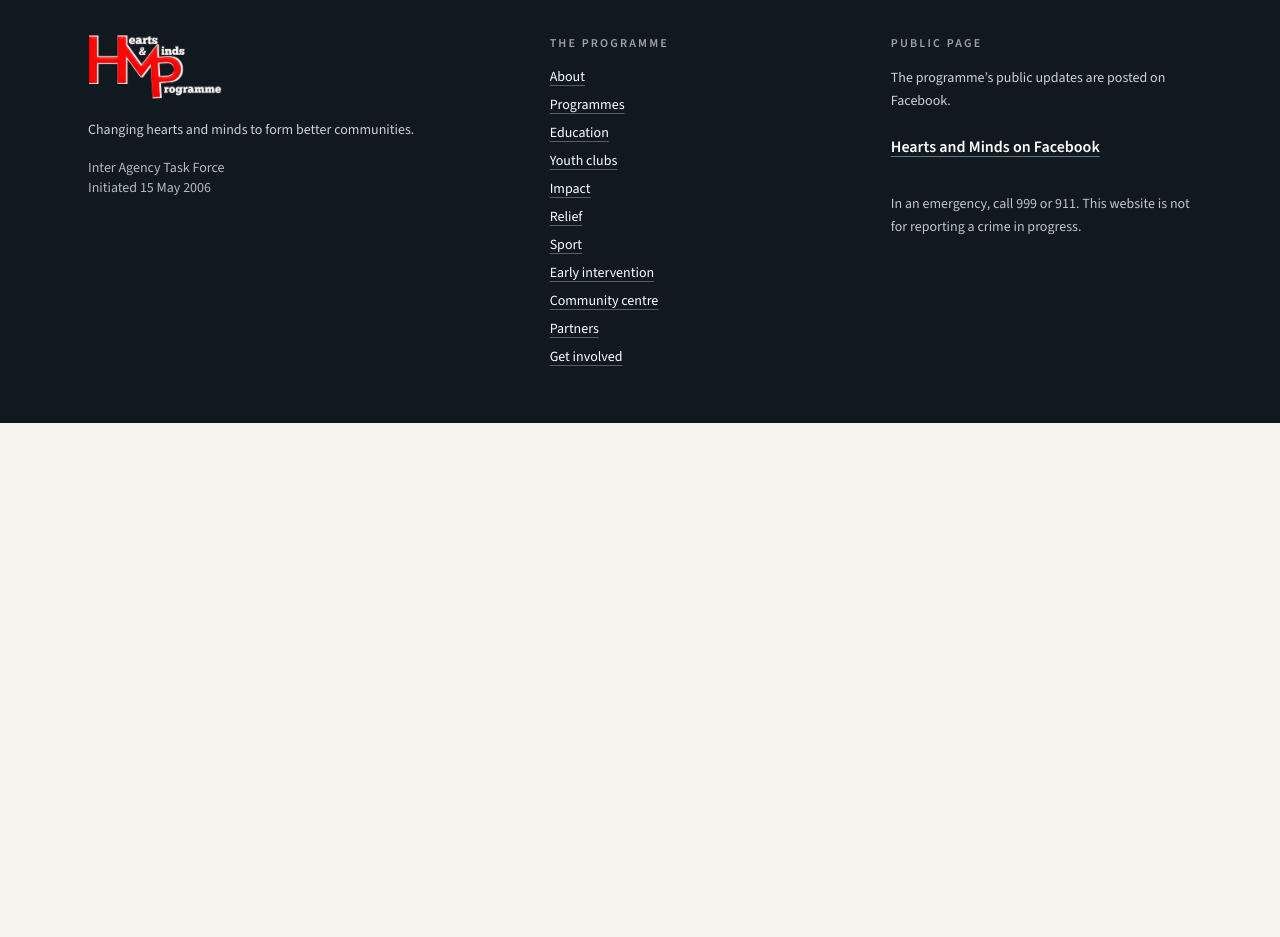
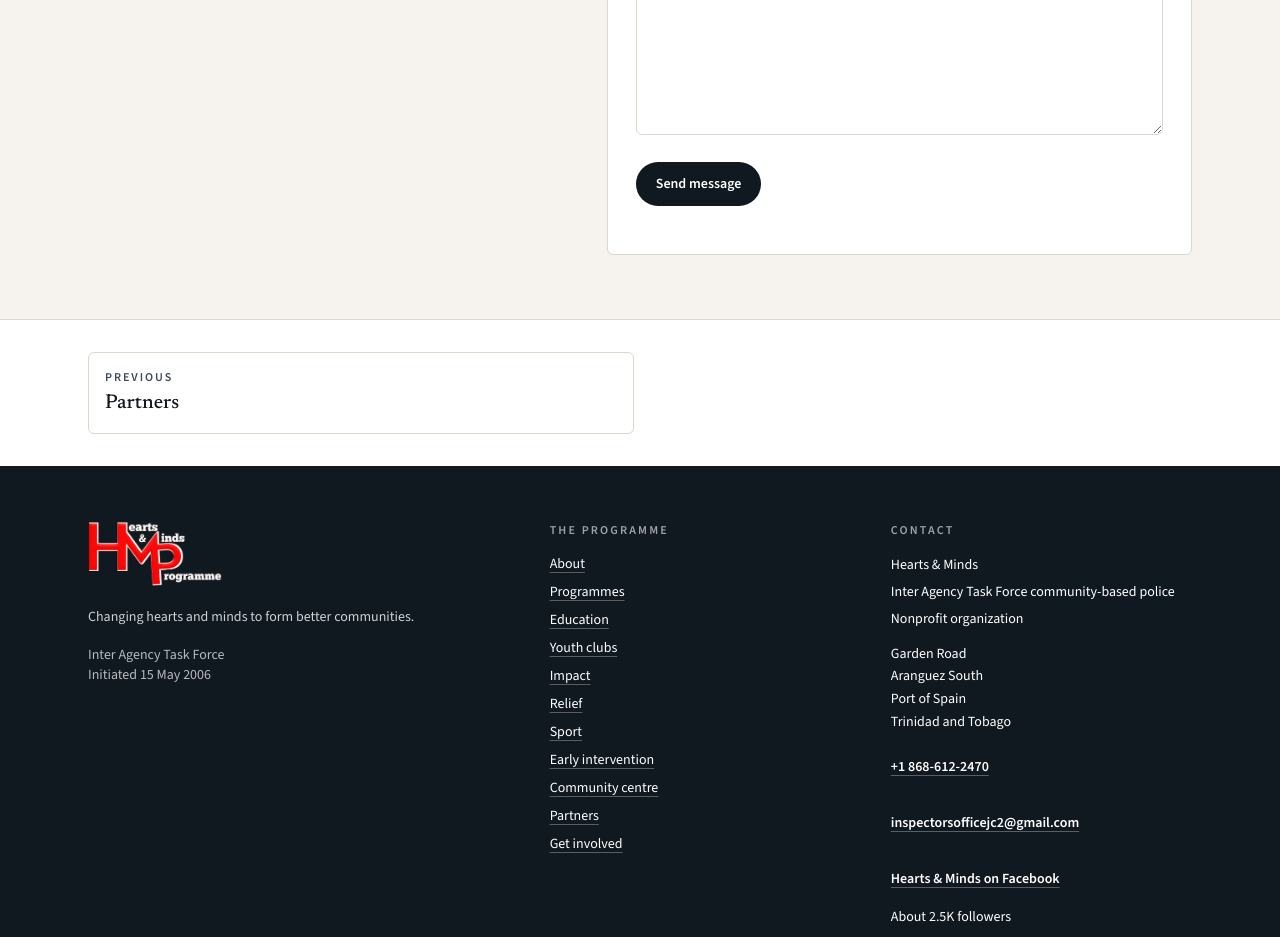
Before and after one commit to 9802dool/hearts-and-minds, a Next.js app: page /get-involved in a window 1280 px wide. Shown: the part 1860-2797 px from the top of the page. Before the commit the page ends 2283 px from the top, so only its background shows below. Built offline with nearby package versions, Linux system fonts and the light colour scheme; no server answers.

Commit message:
Restore the verified Facebook contact details.
Publish the Garden Road address, phone, email, and follower count on the get-involved page and in the footer, with telephone and email links.

Co-authored-by: 9802dool <9802dool@users.noreply.github.com>

```diff
--- a/content/site.ts
+++ b/content/site.ts
@@ -6,7 +6,20 @@ export const site = {
   description:
     "The Hearts and Minds Programme is a community policing initiative of the Inter Agency Task Force, working with 54 communities in East Port of Spain and Laventille. It was initiated on 15 May 2006.",
   parent: "Inter Agency Task Force",
+  publicName: "Hearts & Minds",
+  publicIntro: "Inter Agency Task Force community-based police",
+  category: "Nonprofit organization",
   facebook: "https://www.facebook.com/Heartsandminds17",
+  followers: "2.5K",
+  phoneDisplay: "+1 868-612-2470",
+  phoneTel: "+18686122470",
+  email: "inspectorsofficejc2@gmail.com",
+  address: {
+    street: "Garden Road",
+    locality: "Aranguez South",
+    city: "Port of Spain",
+    country: "Trinidad and Tobago",
+  },
   initiated: "15 May 2006",
   area: "East Port of Spain and Laventille",
   emergency: "In an emergency, call 999 or 911. This website is not for reporting a crime in progress.",
--- a/next.config.ts
+++ b/next.config.ts
@@ -5,7 +5,7 @@ const nextConfig: NextConfig = {
   partialPrefetching: true,
   async redirects() {
     return [
-      { source: "/contact", destination: "/get-involved", permanent: false },
+      { source: "/contact", destination: "/get-involved#contact", permanent: false },
       { source: "/news", destination: "/", permanent: false },
       { source: "/news/:slug", destination: "/", permanent: false },
       { source: "/events", destination: "/programmes", permanent: false },
--- a/src/app/get-involved/page.tsx
+++ b/src/app/get-involved/page.tsx
@@ -1,5 +1,6 @@
 import type { Metadata } from "next";
 import { partners, nextChapter } from "@content/story";
+import { ContactDetails } from "@/components/contact-details";
 import { EnquiryForm } from "@/components/enquiry-form";
 import { PageIntro } from "@/components/page-intro";
 import { ChapterPager } from "@/components/pager";
@@ -13,6 +14,12 @@ export default function GetInvolvedPage() {
   return (
     <>
       <PageIntro kicker={nextChapter.kicker} title={nextChapter.title} lede={partners.funding} />
+      <section id="contact" className="scroll-mt-32 border-b border-hm-line bg-white">
+        <div className="mx-auto grid max-w-6xl gap-8 px-5 py-14 sm:px-6 md:grid-cols-[16rem_1fr] md:items-start">
+          <h2 className="font-display text-3xl font-medium text-hm-navy">Contact</h2>
+          <ContactDetails />
+        </div>
+      </section>
       <section className="mx-auto grid max-w-6xl gap-10 px-5 py-16 sm:px-6 lg:grid-cols-[0.9fr_1.1fr]">
         <div>
           <h2 className="font-display text-3xl font-medium text-hm-navy">Three ways to help</h2>
--- a/src/app/layout.tsx
+++ b/src/app/layout.tsx
@@ -48,13 +48,21 @@ export const metadata: Metadata = {
 
 const structuredData = {
   "@context": "https://schema.org",
-  "@type": "Organization",
+  "@type": "NGO",
   name: site.name,
-  alternateName: ["HMP", "Hearts & Minds Programme"],
+  alternateName: ["HMP", site.publicName, "Hearts & Minds Programme"],
   slogan: site.tagline,
   url,
   description: site.description,
+  email: site.email,
+  telephone: site.phoneTel,
   foundingDate: "2006-05-15",
+  address: {
+    "@type": "PostalAddress",
+    streetAddress: `${site.address.street}, ${site.address.locality}`,
+    addressLocality: site.address.city,
+    addressCountry: "TT",
+  },
   parentOrganization: {
     "@type": "GovernmentOrganization",
     name: site.parent,
--- /dev/null
+++ b/src/components/contact-details.tsx
@@ -0,0 +1,46 @@
+import { site } from "@content/site";
+
+export function ContactDetails() {
+  return (
+    <address className="space-y-3 text-sm leading-relaxed not-italic">
+      <p>
+        {site.publicName}
+        <span className="mt-1 block">{site.publicIntro}</span>
+        <span className="mt-1 block">{site.category}</span>
+      </p>
+      <p>
+        {site.address.street}
+        <br />
+        {site.address.locality}
+        <br />
+        {site.address.city}
+        <br />
+        {site.address.country}
+      </p>
+      <p>
+        <a className="inline-flex min-h-11 items-center font-semibold underline decoration-current/30 underline-offset-4 hover:decoration-current" href={`tel:${site.phoneTel}`}>
+          {site.phoneDisplay}
+        </a>
+      </p>
+      <p>
+        <a
+          className="inline-flex min-h-11 items-center font-semibold break-all underline decoration-current/30 underline-offset-4 hover:decoration-current"
+          href={`mailto:${site.email}`}
+        >
+          {site.email}
+        </a>
+      </p>
+      <p>
+        <a
+          className="inline-flex min-h-11 items-center font-semibold underline decoration-current/30 underline-offset-4 hover:decoration-current"
+          href={site.facebook}
+          target="_blank"
+          rel="noreferrer"
+        >
+          {site.publicName} on Facebook
+        </a>
+        <span className="mt-1 block">About {site.followers} followers</span>
+      </p>
+    </address>
+  );
+}
--- a/src/components/enquiry-form.tsx
+++ b/src/components/enquiry-form.tsx
@@ -56,11 +56,11 @@ export function EnquiryForm() {
       formEl.reset();
       setNotice(
         result.emailed === false
-          ? `Thank you. Email from this form is not switched on yet, so please also write through the Hearts and Minds Facebook page.`
+          ? `Thank you. Email from this form is not switched on yet. Please call ${site.phoneDisplay} or write to ${site.email}.`
           : "Thank you. Your message has been sent to the Hearts and Minds Programme.",
       );
     } catch {
-      setNotice("The message could not be sent. Please try again, or use the Facebook page.");
+      setNotice(`The message could not be sent. Please call ${site.phoneDisplay} or write to ${site.email}.`);
     } finally {
       setPending(false);
     }
--- a/src/components/footer.tsx
+++ b/src/components/footer.tsx
@@ -1,6 +1,7 @@
 import Image from "next/image";
 import Link from "next/link";
 import { site } from "@content/site";
+import { ContactDetails } from "@/components/contact-details";
 
 export function Footer() {
   return (
@@ -35,18 +36,10 @@ export function Footer() {
           </ul>
         </div>
         <div>
-          <p className="text-xs font-semibold tracking-[0.18em] text-white/60 uppercase">Public page</p>
-          <p className="mt-4 text-sm leading-relaxed text-white/80">
-            The programme’s public updates are posted on Facebook.
-          </p>
-          <a
-            href={site.facebook}
-            className="mt-3 inline-flex min-h-11 items-center font-semibold underline decoration-white/40 underline-offset-4 hover:decoration-white"
-            target="_blank"
-            rel="noreferrer"
-          >
-            Hearts and Minds on Facebook
-          </a>
+          <p className="text-xs font-semibold tracking-[0.18em] text-white/60 uppercase">Contact</p>
+          <div className="mt-4">
+            <ContactDetails />
+          </div>
           <p className="mt-6 text-sm leading-relaxed text-white/75">{site.emergency}</p>
         </div>
       </div>
```
Also changed, not shown: 2 other files (tests, documents, lock files or other folders).
